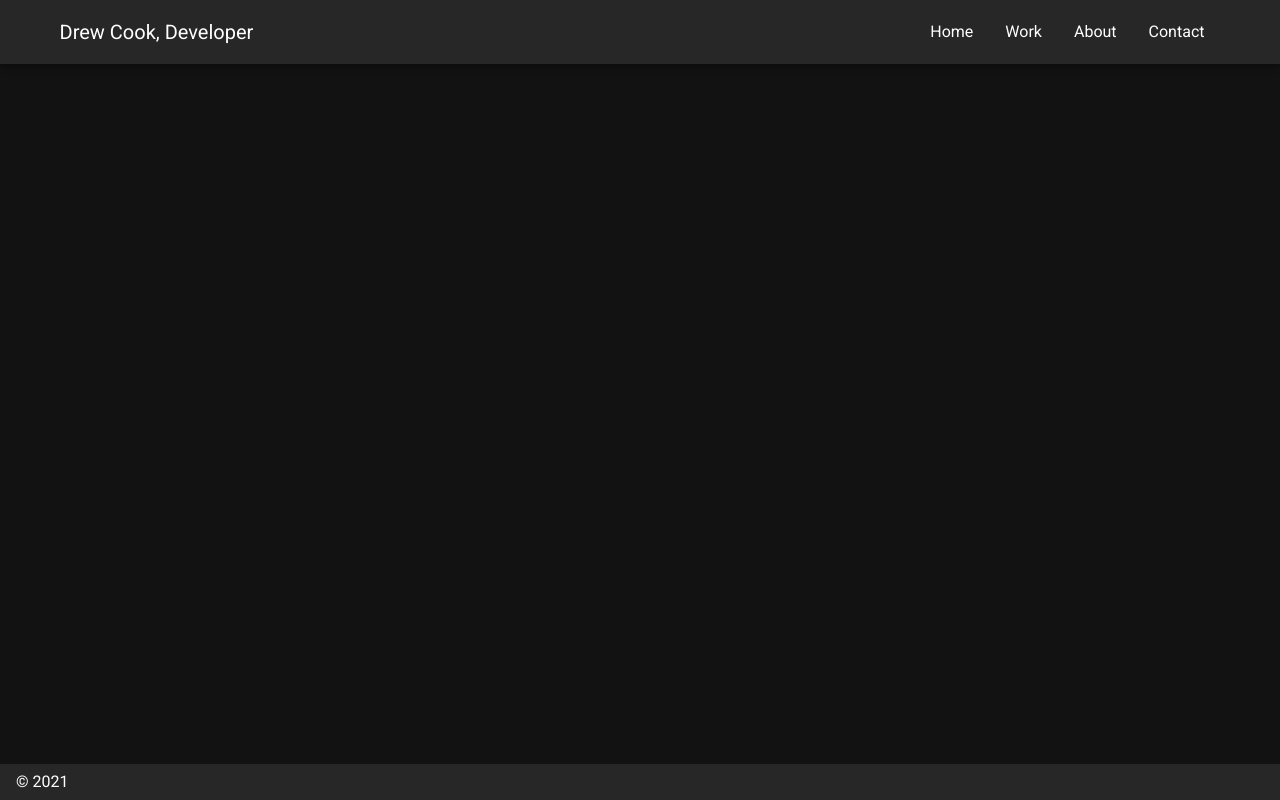
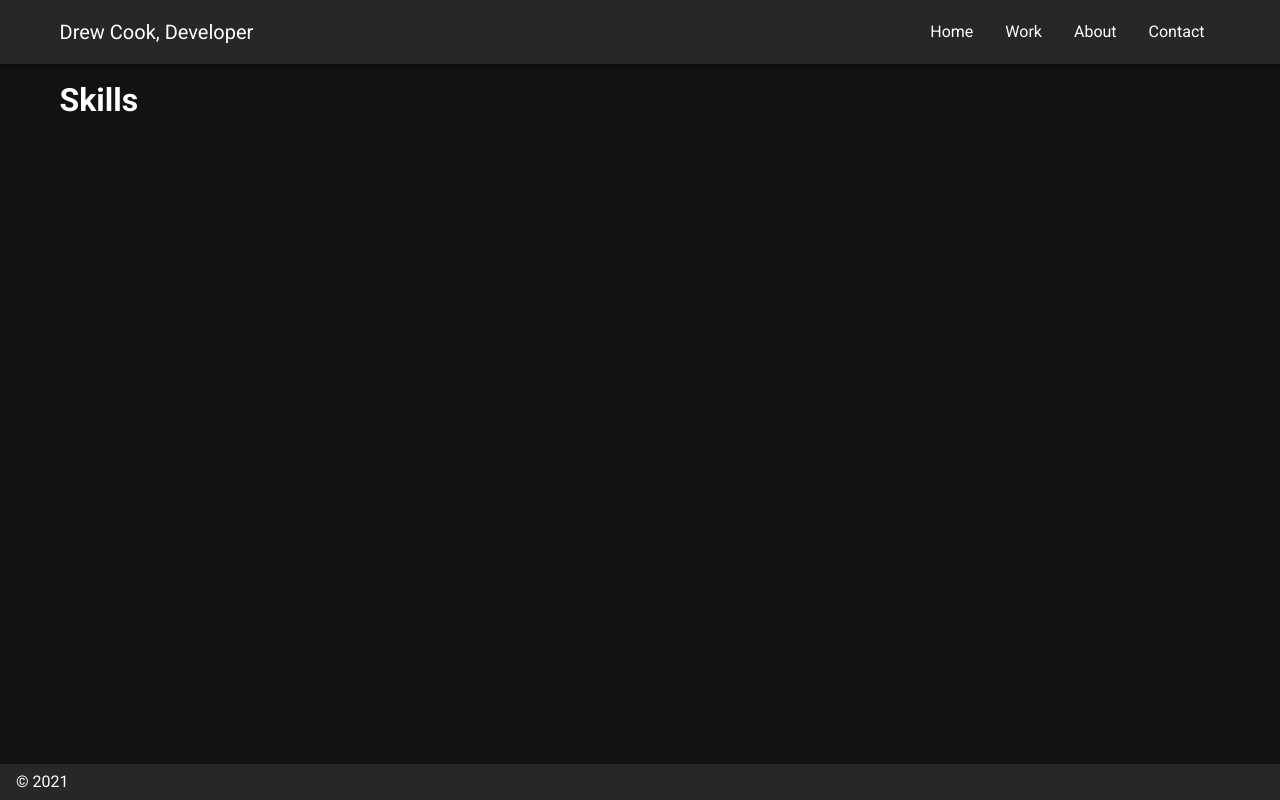
Before and after one commit to drewcook/portfolio-website, a Nuxt app: page /skills in a window 1280 px wide. Built offline with nearby package versions, Linux system fonts and the light colour scheme.

Commit message:
add skills page

```diff
--- /dev/null
+++ b/pages/skills.vue
@@ -0,0 +1,11 @@
+<template>
+	<v-row>
+		<v-col>
+			<h1>Skills</h1>
+		</v-col>
+	</v-row>
+</template>
+
+<script>
+	export default {}
+</script>
```
